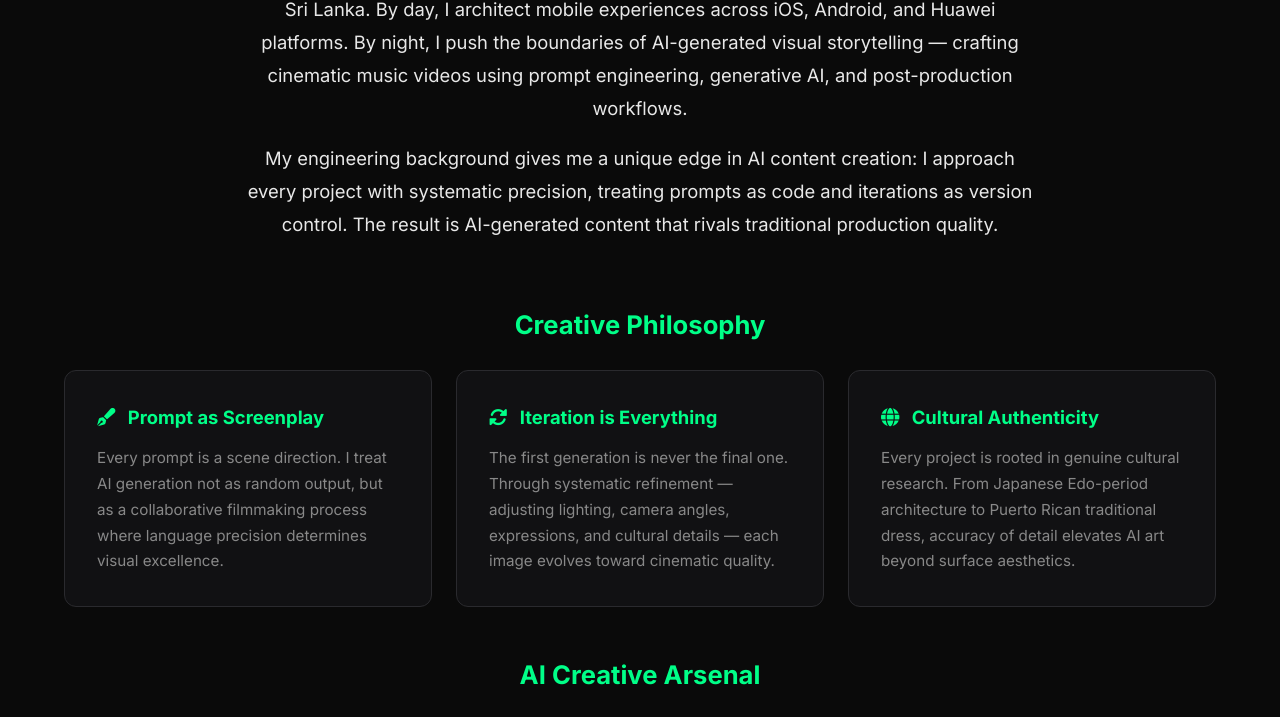
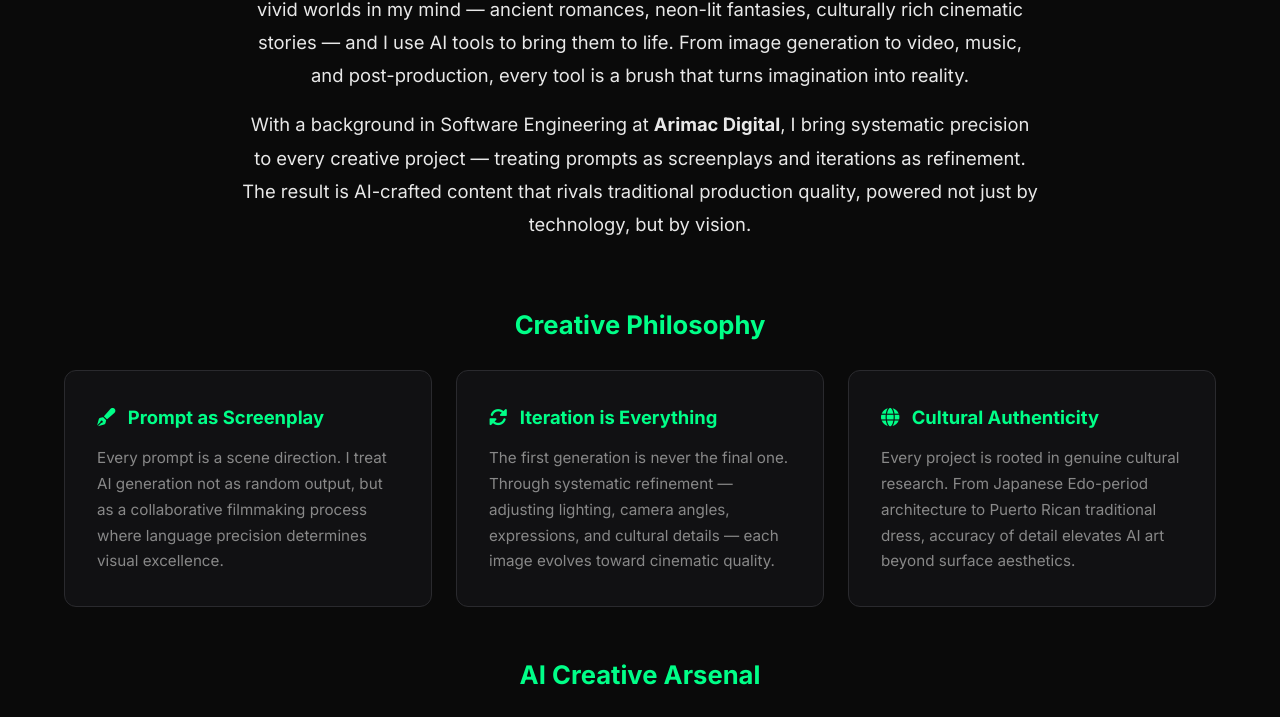
Before and after one commit to Tharindu127/ai-portfolio, a plain HTML site: page about.html in a window 1280 px wide. Shown: the part 411-1128 px from the top of the page. Drawn offline with Linux system fonts and the light colour scheme.

Commit message:
Rebrand: imagination-first wording across all pages

```diff
--- a/about.html
+++ b/about.html
@@ -4,7 +4,7 @@
 <head>
     <meta charset="UTF-8">
     <meta name="viewport" content="width=device-width, initial-scale=1.0">
-    <title>About - AI Creator Portfolio</title>
+    <title>About - Tharindu Athapaththu | Creative Portfolio</title>
     <link rel="stylesheet" href="css/style.css">
     <link rel="stylesheet" href="https://cdnjs.cloudflare.com/ajax/libs/font-awesome/6.0.0/css/all.min.css">
 </head>
@@ -29,7 +29,7 @@
     <section class="page-header">
         <div class="container">
             <h1>About Me</h1>
-            <p>Software Engineer by day, AI Visual Creator by passion</p>
+            <p>I imagine worlds — and use AI to make them real</p>
         </div>
     </section>
 
@@ -38,17 +38,16 @@
 
             <!-- Intro -->
             <div class="about-intro fade-in">
-                <p>I'm <strong>Tharindu Athapaththu</strong> — a Software Engineer II (Mobile) at
-                    <strong>Arimac Digital</strong> in Colombo, Sri Lanka. By day, I architect mobile experiences across
-                    iOS, Android, and Huawei platforms. By night, I push the boundaries of AI-generated visual
-                    storytelling
-                    — crafting cinematic music videos using prompt engineering, generative AI, and post-production
-                    workflows.
+                <p>I'm <strong>Tharindu Athapaththu</strong> — an imaginor and creator based in
+                    Colombo, Sri Lanka. I see vivid worlds in my mind — ancient romances, neon-lit fantasies,
+                    culturally rich cinematic stories — and I use AI tools to bring them to life.
+                    From image generation to video, music, and post-production, every tool is a brush
+                    that turns imagination into reality.
                 </p>
-                <p>My engineering background gives me a unique edge in AI content creation: I approach every project
-                    with
-                    systematic precision, treating prompts as code and iterations as version control. The result is
-                    AI-generated content that rivals traditional production quality.</p>
+                <p>With a background in Software Engineering at <strong>Arimac Digital</strong>, I bring systematic
+                    precision to every creative project — treating prompts as screenplays and iterations as
+                    refinement. The result is AI-crafted content that rivals traditional production quality,
+                    powered not just by technology, but by vision.</p>
             </div>
 
             <!-- Creative Philosophy -->
@@ -164,7 +163,7 @@
     </section>
 
     <footer>
-        <p>&copy; 2025 AI Creator Portfolio | Tharindu Athapaththu</p>
+        <p>&copy; 2025 Creative Portfolio | Tharindu Athapaththu</p>
     </footer>
 
     <script src="js/main.js"></script>
```
Also changed, not shown: contact.html (+4 -4 lines), index.html (+5 -5 lines), projects.html (+3 -3 lines), 3 other files.
